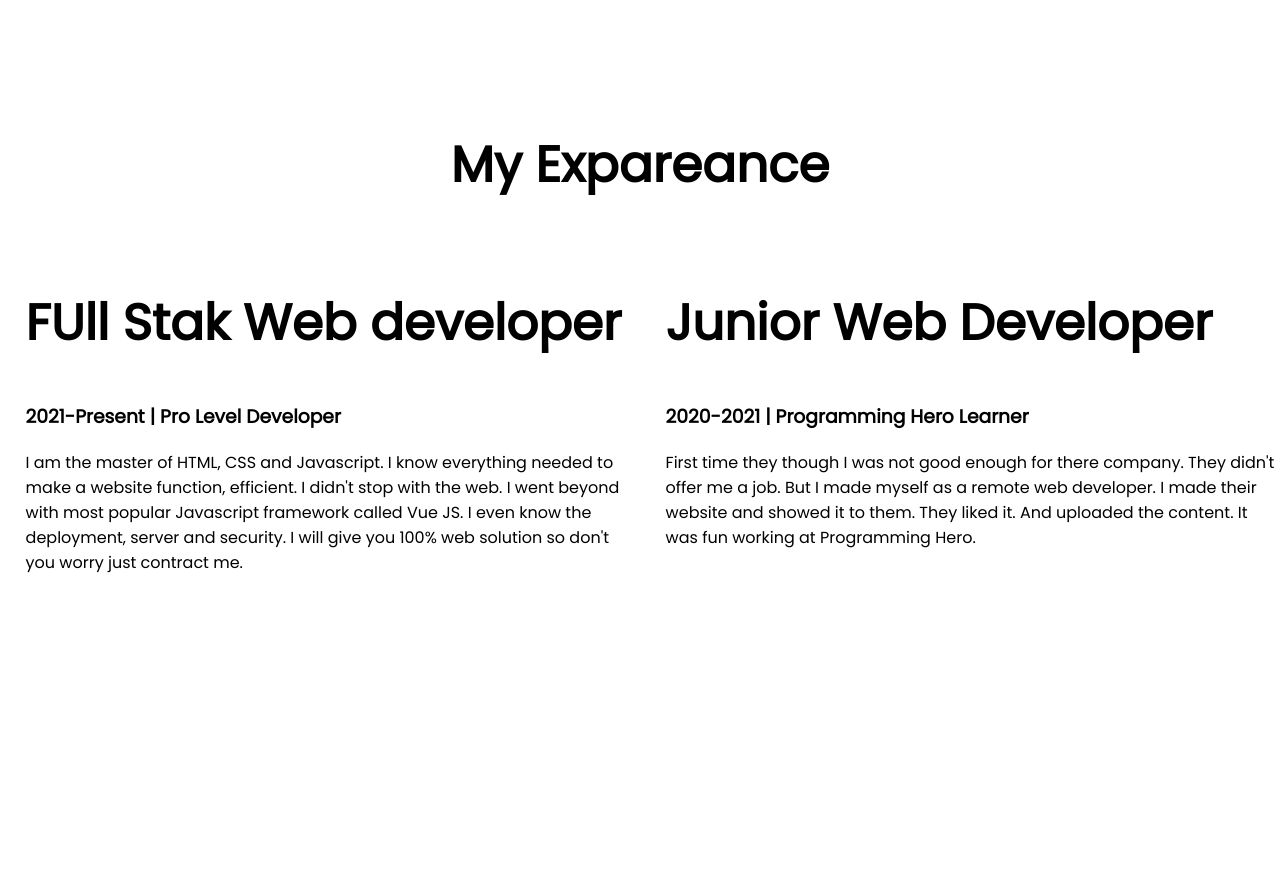
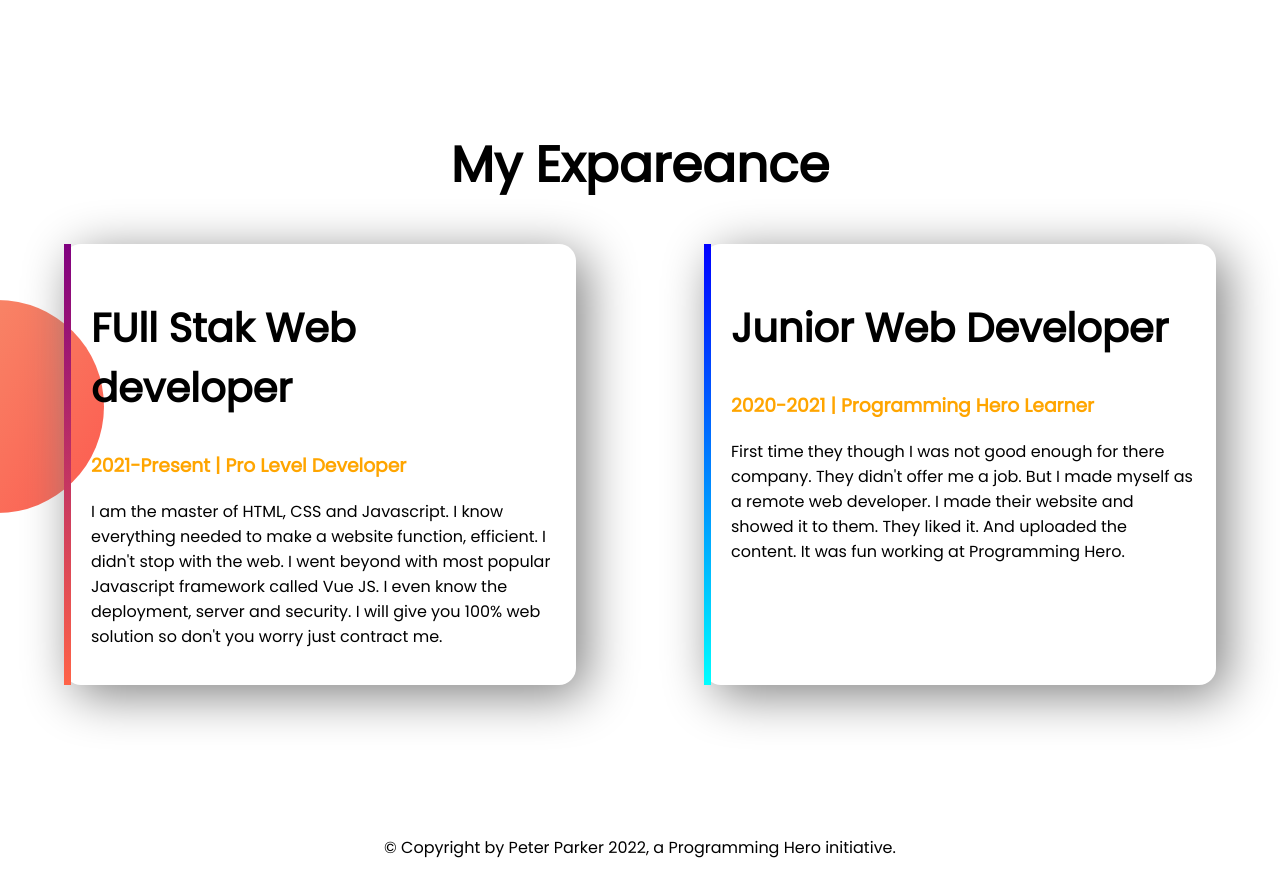
Before and after one commit to MrRonnie/Developer-portfolio, a plain HTML site: page index.html in a window 1280 px wide. Shown: the part 1360-2236 px from the top of the page. Before the commit the page ends 2101 px from the top, so only its background shows below. Drawn offline with Linux system fonts and the light colour scheme.

Commit message:
footer add

```diff
--- a/index.html
+++ b/index.html
@@ -59,12 +59,12 @@
       </div>
     </section>
 
-    <section class="Expareance">
-      <center><h1>My Expareance</h1></center>
+    <section class="expareance">
+      <h1 id="expareance">My Expareance</h1>
       <div class="flexible-container">
-        <div class="half-width">
-          <h1>FUll Stak Web developer</h1>
-          <h3>2021-Present | Pro Level Developer</h3>
+        <div id="full-stak-devoloper" class="expareance-box">
+          <h2>FUll Stak Web developer</h2>
+          <h3 class="orange-color">2021-Present | Pro Level Developer</h3>
           <p>
             I am the master of HTML, CSS and Javascript. I know everything
             needed to make a website function, efficient. I didn't stop with the
@@ -73,9 +73,9 @@
             100% web solution so don't you worry just contract me.
           </p>
         </div>
-        <div class="half-width">
-          <h1>Junior Web Developer</h1>
-          <h3>2020-2021 | Programming Hero Learner</h3>
+        <div id="junior-web-developer" class="expareance-box">
+          <h2>Junior Web Developer</h2>
+          <h3 class="orange-color">2020-2021 | Programming Hero Learner</h3>
           <p>
             First time they though I was not good enough for there company. They
             didn't offer me a job. But I made myself as a remote web developer.
@@ -85,5 +85,8 @@
         </div>
       </div>
     </section>
+    <footer>
+      <p>© Copyright by Peter Parker 2022, a Programming Hero initiative.</p>
+    </footer>
   </body>
 </html>
--- a/style.css
+++ b/style.css
@@ -4,6 +4,9 @@ body {
 }
 h1 {
   font-size: 50px;
+}
+h2 {
+  font-size: 40px;
 }
 .orange-color {
   color: orange;
@@ -36,3 +39,32 @@ h1 {
   background-repeat: no-repeat;
   background-position: right;
 }
+.expareance {
+  background-image: url(images/exp-bg.png);
+  background-repeat: no-repeat;
+  background-position: left;
+}
+#expareance {
+  text-align: center;
+}
+.expareance-box {
+  width: 45%;
+  margin-right: 5%;
+  margin-left: 5%;
+  padding: 20px;
+  border-radius: 17px;
+  box-shadow: 10px 10px 50px grey;
+}
+#full-stak-devoloper {
+  border-left: 7px solid;
+  border-image: linear-gradient(purple, tomato);
+  border-image-slice: 1;
+}
+#junior-web-developer {
+  border-left: 7px solid;
+  border-image: linear-gradient(blue, cyan);
+  border-image-slice: 1;
+}
+footer {
+  text-align: center;
+}
```
Also changed, not shown: 4 other files.
